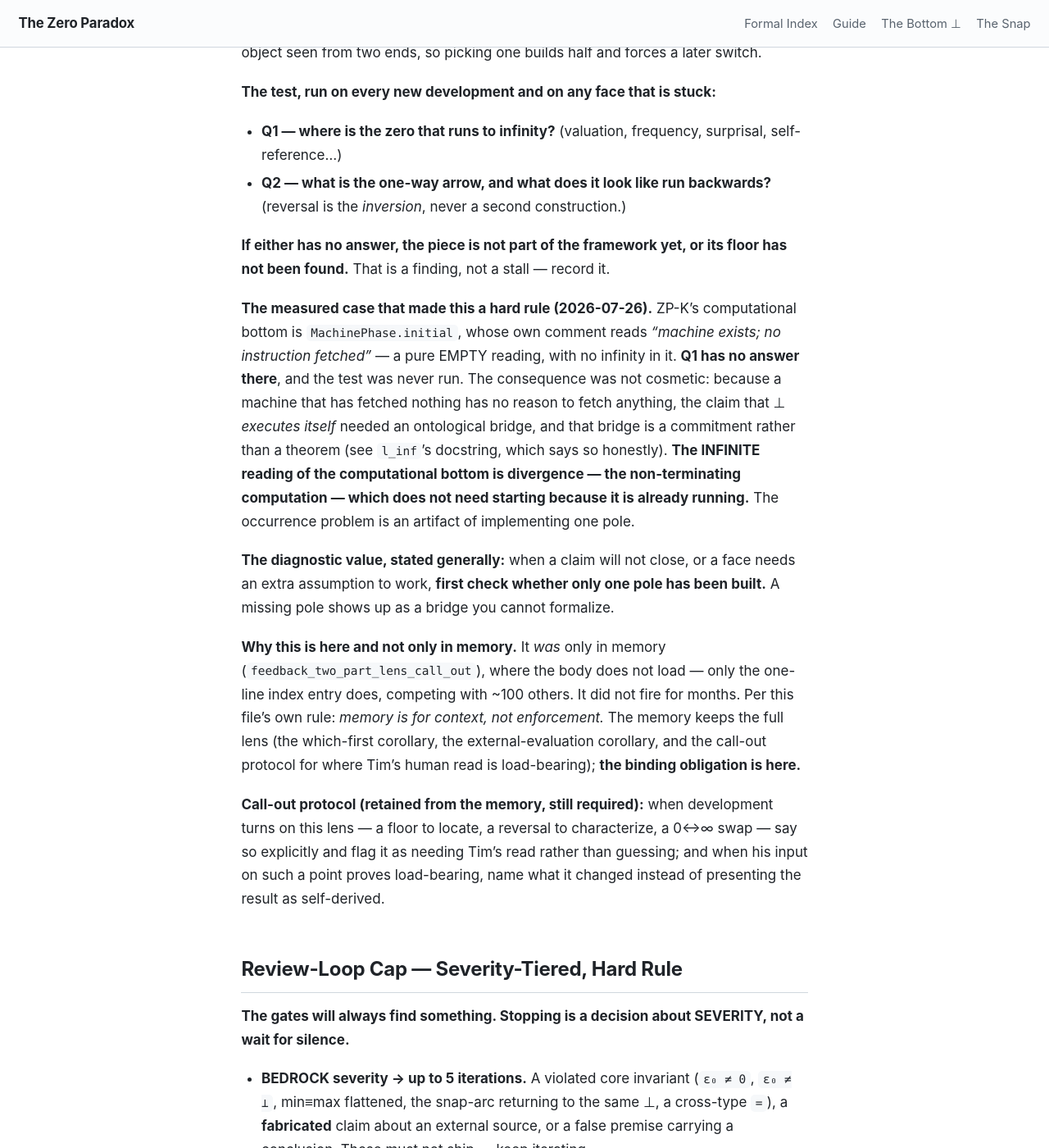
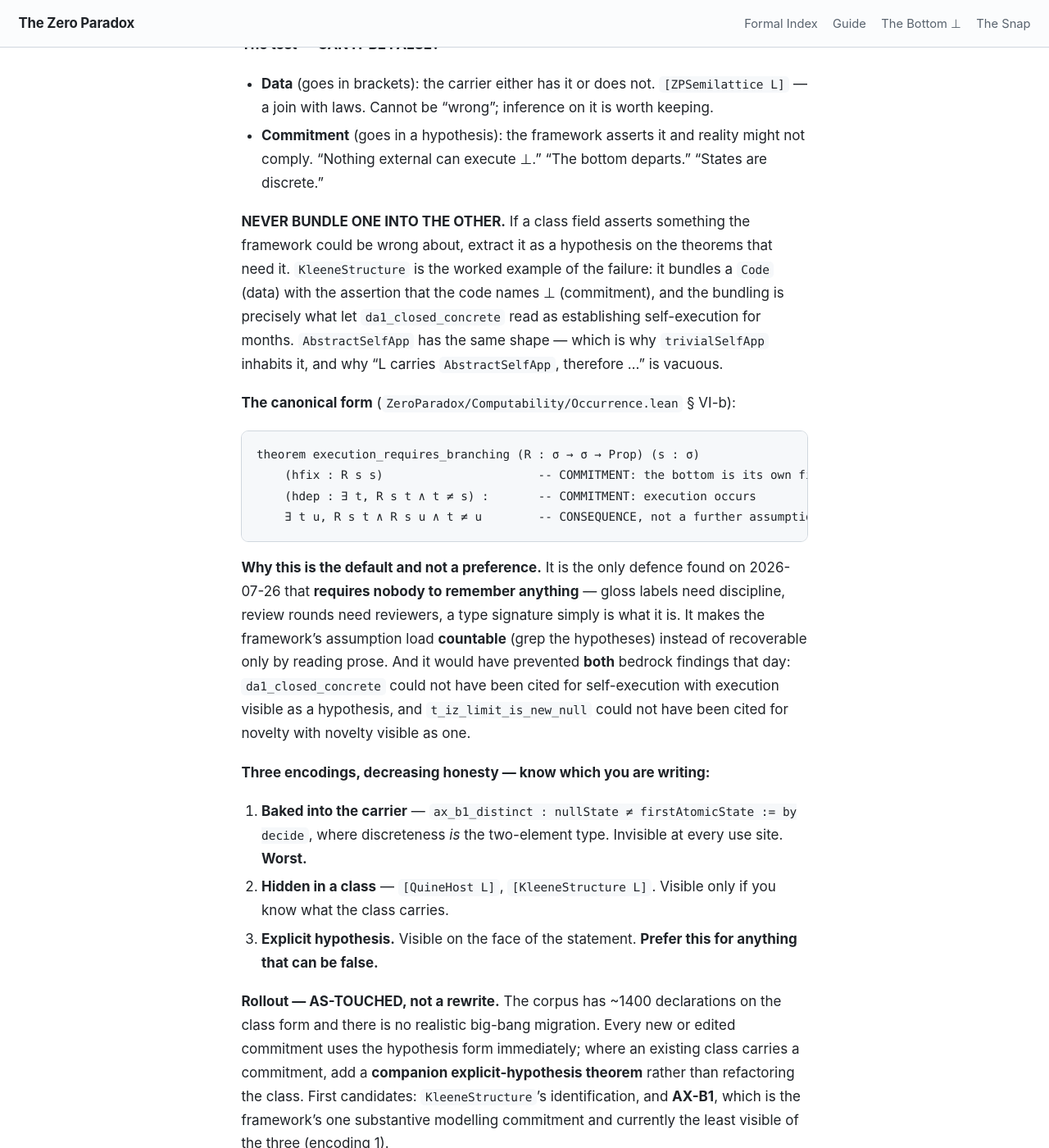
Before and after one commit to timbrigham/ZeroParadox, a Jekyll site: the page built from CLAUDE.md, in a window 1280 px wide and 1400 px high, scrolled down 7128 px. Shown: the whole window at 82% size. Built offline with Jekyll 4.4.1, drawn with Linux system fonts in a browser that asks for light colours; our own code applies the rules of GitHub Pages for plain Markdown files; some of the changed text lies outside the part shown.

Commit message:
CLAUDE.md: commitments in hypotheses, data in brackets - default method with the can-it-be-false test

````diff
--- a/CLAUDE.md
+++ b/CLAUDE.md
@@ -58,6 +58,56 @@ This is as much for a human reader as for a checker: the label tells you at a gl
 - The snap-arc **returns to a bottom, never to ε₀** (`epsilon0_ne_bot`). The framework reads that bottom as a **new** one — a successor null, the next instantiation. What is *proved* is the **role** half: anything playing the bottom role **is** the bottom (`t_iz_limit_is_new_null`, which is one direction of `da2_bottom_characterization` — its statement is `(∀ x, join terminal x = x) → terminal = bot`, with no chain, no limit and no novelty in it). The **novelty is a commitment, not a theorem**: within a single lattice `bot` is unique, so "a different bottom" is not expressible there, and in the 2-adic realization the arc reapproaches the *same* 0 (`snap_arc_z2_loop`). **Never cite `t_iz_limit_is_new_null` as a witness for novelty.** (Corrected 2026-07-26: it had been named here as the novelty witness for months. Found by an adversary gate probing a *second* claim after the ZP-K sweep closed — see the note on the witness-vs-statement defect class.)
 
 **Why this rule exists (2026-07-17):** a run of prose/figure errors — fencing ε₀ = 0, "co-locating ⊥ and ε₀," flattening min≡max to one face, calling ε₀ "a large ordinal / ceiling" — all came from reconstructing these objects from working memory instead of reading the Lean. The fix is mechanical: read the `CannotBe` index first, cite the theorem, never gloss.
+
+## Commitments Go In HYPOTHESES, Data Goes In BRACKETS — Default Method, Hard Rule
+
+**A commitment encoded as a typeclass field reads as data, because brackets are where data lives.
+That single fact produced every bedrock defect of 2026-07-26.** State commitments as explicit
+hypotheses so the signature cannot be misread.
+
+**The test — CAN IT BE FALSE?**
+- **Data** (goes in brackets): the carrier either has it or does not. `[ZPSemilattice L]` — a join with
+  laws. Cannot be "wrong"; inference on it is worth keeping.
+- **Commitment** (goes in a hypothesis): the framework asserts it and reality might not comply.
+  "Nothing external can execute ⊥." "The bottom departs." "States are discrete."
+
+**NEVER BUNDLE ONE INTO THE OTHER.** If a class field asserts something the framework could be wrong
+about, extract it as a hypothesis on the theorems that need it. `KleeneStructure` is the worked example
+of the failure: it bundles a `Code` (data) with the assertion that the code names ⊥ (commitment), and the
+bundling is precisely what let `da1_closed_concrete` read as establishing self-execution for months.
+`AbstractSelfApp` has the same shape — which is why `trivialSelfApp` inhabits it, and why "L carries
+`AbstractSelfApp`, therefore …" is vacuous.
+
+**The canonical form** (`ZeroParadox/Computability/Occurrence.lean` § VI-b):
+
+```lean
+theorem execution_requires_branching (R : σ → σ → Prop) (s : σ)
+    (hfix : R s s)                      -- COMMITMENT: the bottom is its own fixed point
+    (hdep : ∃ t, R s t ∧ t ≠ s) :       -- COMMITMENT: execution occurs
+    ∃ t u, R s t ∧ R s u ∧ t ≠ u        -- CONSEQUENCE, not a further assumption
+```
+
+**Why this is the default and not a preference.** It is the only defence found on 2026-07-26 that
+**requires nobody to remember anything** — gloss labels need discipline, review rounds need reviewers, a
+type signature simply is what it is. It makes the framework's assumption load **countable** (grep the
+hypotheses) instead of recoverable only by reading prose. And it would have prevented **both** bedrock
+findings that day: `da1_closed_concrete` could not have been cited for self-execution with execution
+visible as a hypothesis, and `t_iz_limit_is_new_null` could not have been cited for novelty with novelty
+visible as one.
+
+**Three encodings, decreasing honesty — know which you are writing:**
+1. **Baked into the carrier** — `ax_b1_distinct : nullState ≠ firstAtomicState := by decide`, where
+   discreteness *is* the two-element type. Invisible at every use site. **Worst.**
+2. **Hidden in a class** — `[QuineHost L]`, `[KleeneStructure L]`. Visible only if you know what the
+   class carries.
+3. **Explicit hypothesis.** Visible on the face of the statement. **Prefer this for anything that can be
+   false.**
+
+**Rollout — AS-TOUCHED, not a rewrite.** The corpus has ~1400 declarations on the class form and there is
+no realistic big-bang migration. Every new or edited commitment uses the hypothesis form immediately;
+where an existing class carries a commitment, add a **companion explicit-hypothesis theorem** rather than
+refactoring the class. First candidates: `KleeneStructure`'s identification, and **AX-B1**, which is the
+framework's one substantive modelling commitment and currently the least visible of the three (encoding 1).
 
 ## The Two-Pole Test — Hard Rule. Run BOTH readings of ⊥ concurrently, never one.
 
````
